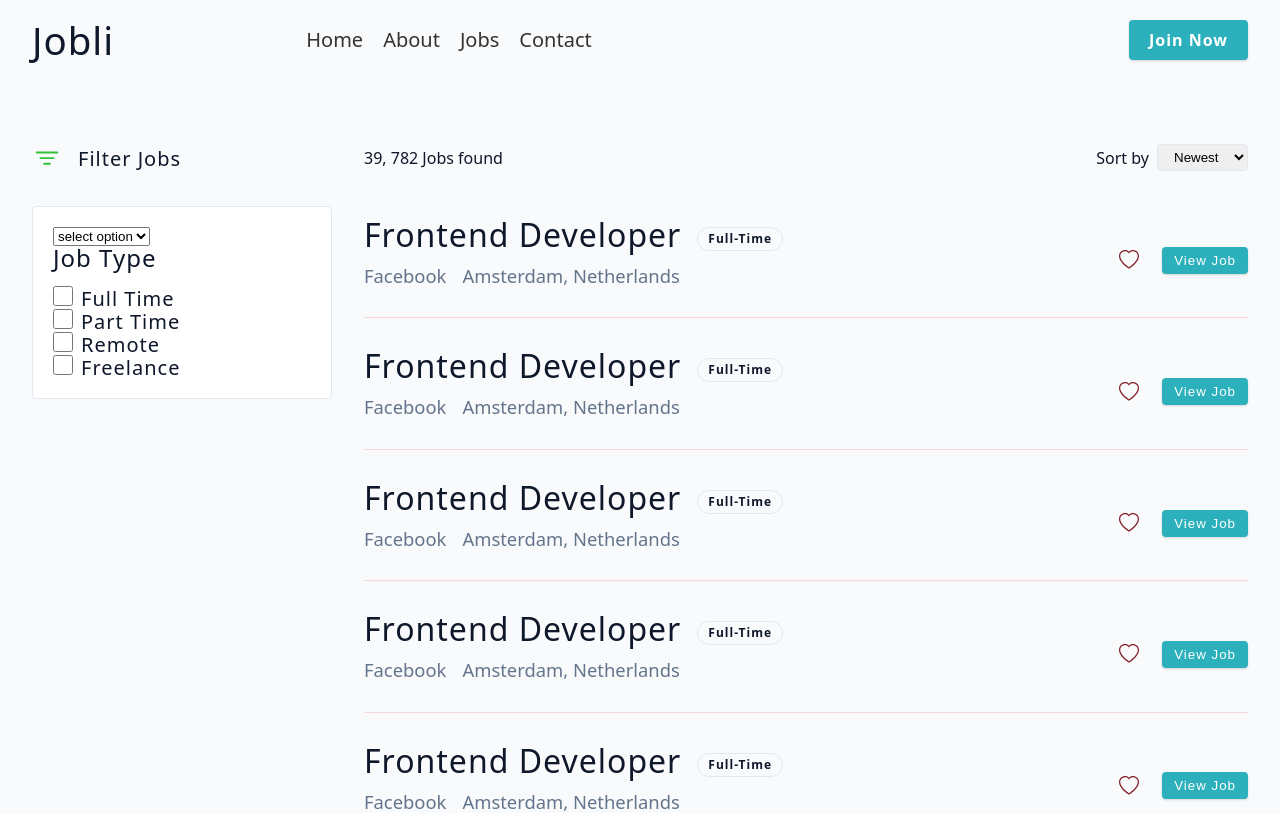
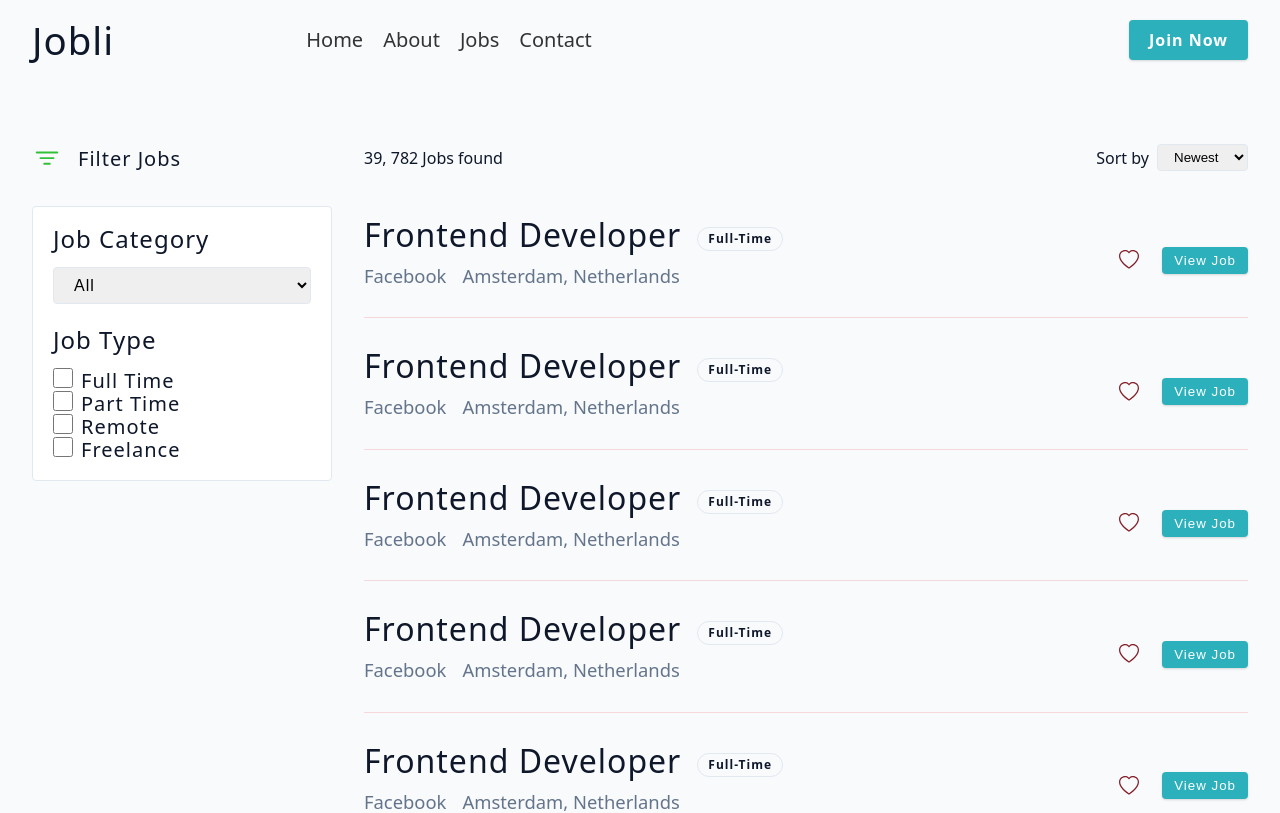
Before and after one commit to Jon-Felipe/jobli, a React (Vite) app in the folder client/: page /jobs in a window 1280 px wide. Shown: the top 813 px of the page. Built offline with nearby package versions, Linux system fonts and the light colour scheme.

Commit message:
replaced jobs select with select component and styling

```diff
--- a/client/src/components/Select.tsx
+++ b/client/src/components/Select.tsx
@@ -1,18 +1,29 @@
-import React from 'react';
 import styled from 'styled-components';
 
-type Props = {};
+type Props = {
+  name: string;
+  values: string[];
+};
 
-function Select({}: Props) {
+function Select({ name, values }: Props) {
   return (
-    <Wrapper>
-      <select name='' id=''>
-        <option value=''>select option</option>
-      </select>
+    <Wrapper name={name} id={name}>
+      {values.map((item, i) => (
+        <option key={i}>{item}</option>
+      ))}
     </Wrapper>
   );
 }
 
 export default Select;
 
-const Wrapper = styled.div``;
+const Wrapper = styled.select`
+  width: 100%;
+  padding: 0.5rem 1rem;
+  border-radius: var(--border-radius);
+  border: 1px solid var(--grey-200);
+  font-size: 1rem;
+  text-transform: capitalize;
+  letter-spacing: var(--letter-spacing);
+  cursor: pointer;
+`;
--- a/client/src/pages/Jobs.tsx
+++ b/client/src/pages/Jobs.tsx
@@ -20,7 +20,10 @@ function Jobs({}: Props) {
         </div>
         <div className='filters__content'>
           {/* job category filter */}
-          <Select />
+          <div className='filters__content-catgory'>
+            <h3>Job Category</h3>
+            <Select name='category' values={['all', 'development']} />
+          </div>
           {/* job type filter */}
           <div className='filters__content-type'>
             <h3>Job Type</h3>
@@ -104,12 +107,6 @@ const Wrapper = styled.div`
       font-size: 1.5rem;
       margin-bottom: 1rem;
     }
-    select {
-      width: 100%;
-      padding: 0.5rem 1rem;
-      border: 1px solid var(--grey-200);
-      cursor: pointer;
-    }
   }
   .filters__content-type {
     h3 {
```
